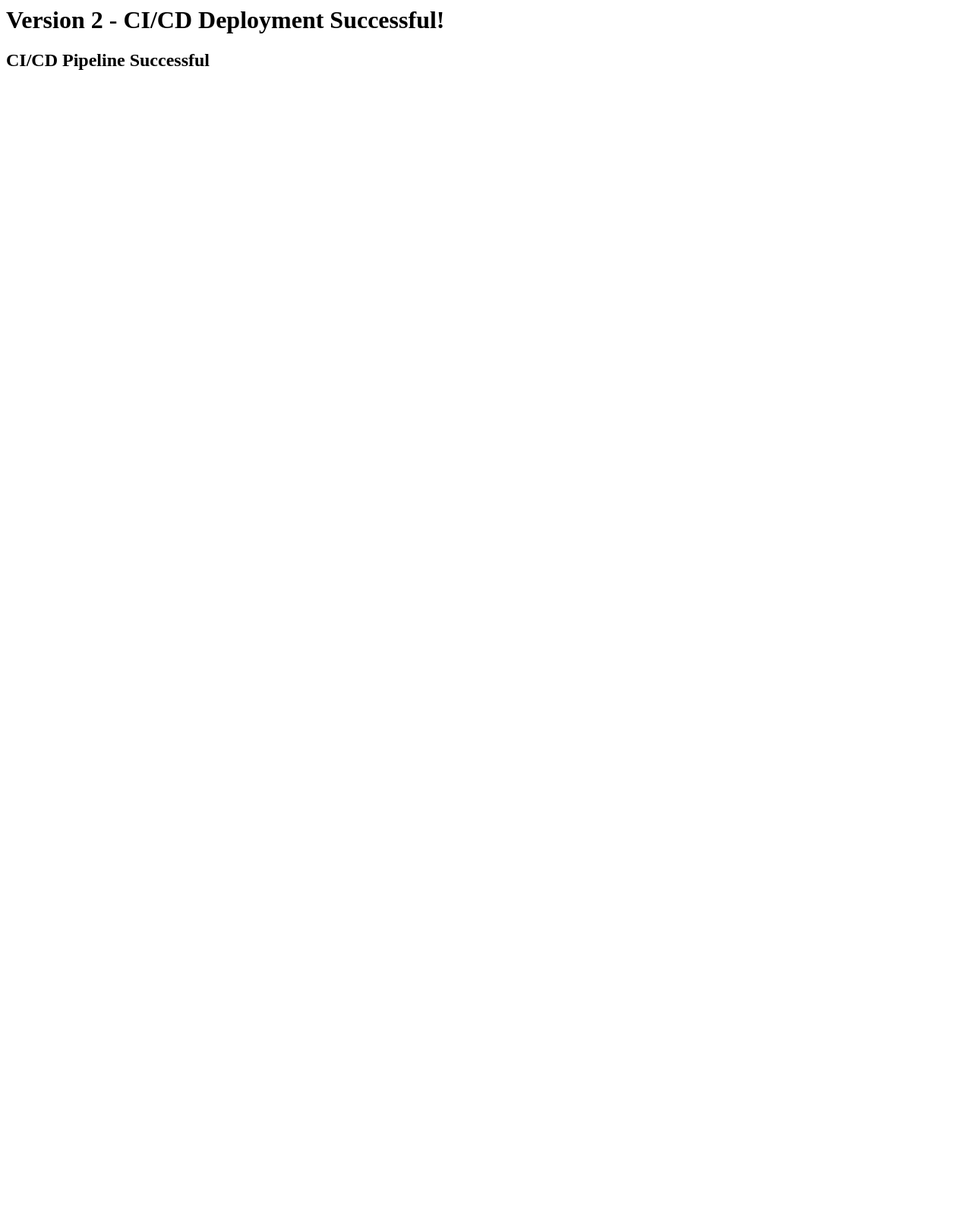
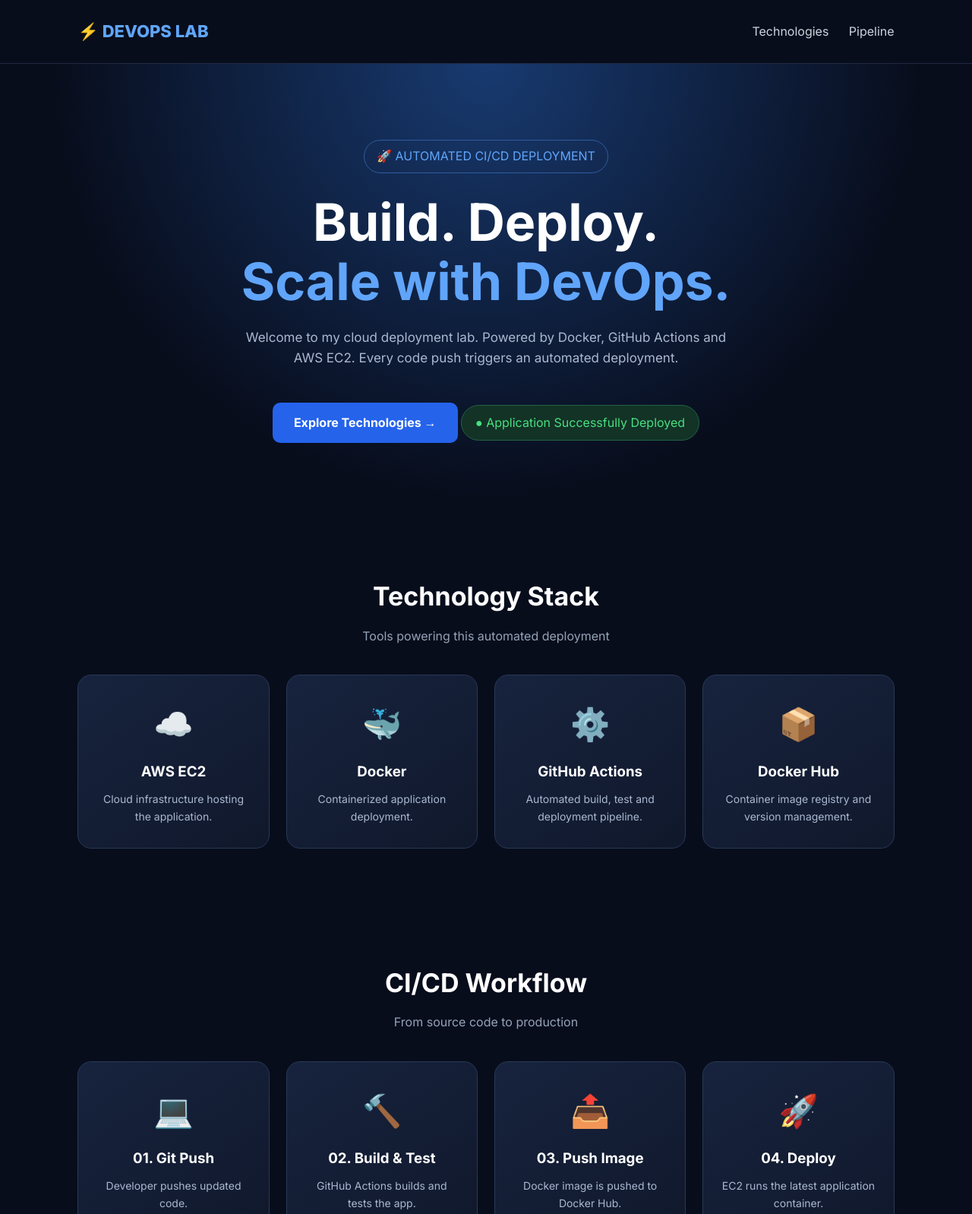
Before and after one commit to Mohdshaiqh/simple-cicd-app, a plain HTML site: page index.html in a window 1280 px wide. Shown: the top 1598 px of the page at 76% size. Before the commit the page ends 800 px from the top, so only its background shows below. Drawn offline with Linux system fonts and the light colour scheme.

Commit message:
upgraded code

```diff
--- a/index.html
+++ b/index.html
@@ -1,9 +1,190 @@
-<html>
+
+<!DOCTYPE html>
+<html lang="en">
 <head>
-    <title>My DevOps App</title>
+<meta charset="UTF-8">
+<meta name="viewport" content="width=device-width, initial-scale=1.0">
+<title>DevOps CI/CD Dashboard</title>
+
+<link rel="preconnect" href="https://fonts.googleapis.com">
+<link rel="preconnect" href="https://fonts.gstatic.com" crossorigin>
+<link href="https://fonts.googleapis.com/css2?family=Inter:wght@400;500;600;700;800&display=swap" rel="stylesheet">
+
+<style>
+* { margin: 0; padding: 0; box-sizing: border-box; }
+
+body {
+  font-family: 'Inter', sans-serif;
+  background: #080d1c;
+  color: #fff;
+  line-height: 1.6;
+}
+
+nav {
+  display: flex;
+  justify-content: space-between;
+  align-items: center;
+  padding: 24px 8%;
+  border-bottom: 1px solid #202943;
+}
+
+.logo { font-size: 22px; font-weight: 800; color: #60a5fa; }
+nav a { color: #cbd5e1; text-decoration: none; margin-left: 22px; }
+
+.hero {
+  padding: 100px 8%;
+  text-align: center;
+  background: radial-gradient(circle at top, #183a70, #080d1c 65%);
+}
+
+.tag {
+  color: #60a5fa;
+  border: 1px solid #315b9c;
+  padding: 8px 16px;
+  border-radius: 30px;
+  display: inline-block;
+  margin-bottom: 25px;
+}
+
+h1 { font-size: clamp(38px, 6vw, 68px); line-height: 1.15; }
+h1 span { color: #60a5fa; }
+
+.hero p {
+  color: #aab8d0;
+  max-width: 650px;
+  margin: 22px auto;
+  font-size: 17px;
+}
+
+.btn {
+  display: inline-block;
+  margin-top: 18px;
+  padding: 14px 28px;
+  background: #2563eb;
+  color: white;
+  border-radius: 10px;
+  text-decoration: none;
+  font-weight: 700;
+}
+
+.section { padding: 75px 8%; text-align: center; }
+.section h2 { font-size: 34px; margin-bottom: 12px; }
+.subtitle { color: #94a3b8; margin-bottom: 38px; }
+
+.cards {
+  display: grid;
+  grid-template-columns: repeat(auto-fit, minmax(220px, 1fr));
+  gap: 22px;
+}
+
+.card {
+  background: linear-gradient(145deg, #17233e, #10182b);
+  border: 1px solid #293957;
+  border-radius: 18px;
+  padding: 30px 22px;
+  transition: transform .3s, border-color .3s;
+}
+
+.card:hover { transform: translateY(-8px); border-color: #60a5fa; }
+.card .icon { font-size: 42px; margin-bottom: 15px; }
+.card h3 { margin-bottom: 10px; }
+.card p { color: #aab8d0; font-size: 14px; }
+
+.status {
+  display: inline-block;
+  margin-top: 25px;
+  color: #4ade80;
+  background: #123326;
+  border: 1px solid #236443;
+  padding: 10px 18px;
+  border-radius: 30px;
+}
+
+footer {
+  text-align: center;
+  padding: 30px;
+  color: #94a3b8;
+  border-top: 1px solid #202943;
+}
+
+@media(max-width: 600px) {
+  nav { padding: 18px 5%; }
+  nav a { margin-left: 8px; font-size: 12px; }
+  .hero { padding: 75px 5%; }
+  .section { padding: 55px 5%; }
+}
+</style>
 </head>
+
 <body>
-    <h1>Version 2 - CI/CD Deployment Successful!</h1>
-    <h2>CI/CD Pipeline Successful</h2>
+
+<nav>
+  <div class="logo">⚡ DEVOPS LAB</div>
+  <div>
+    <a href="#services">Technologies</a>
+    <a href="#pipeline">Pipeline</a>
+  </div>
+</nav>
+
+<section class="hero">
+  <div class="tag">🚀 AUTOMATED CI/CD DEPLOYMENT</div>
+  <h1>Build. Deploy.<br><span>Scale with DevOps.</span></h1>
+  <p>
+    Welcome to my cloud deployment lab.
+    Powered by Docker, GitHub Actions and AWS EC2.
+    Every code push triggers an automated deployment.
+  </p>
+  <a href="#services" class="btn">Explore Technologies →</a>
+  <div class="status">● Application Successfully Deployed</div>
+</section>
+
+<section class="section" id="services">
+  <h2>Technology Stack</h2>
+  <p class="subtitle">Tools powering this automated deployment</p>
+
+  <div class="cards">
+    <div class="card">
+      <div class="icon">☁️</div>
+      <h3>AWS EC2</h3>
+      <p>Cloud infrastructure hosting the application.</p>
+    </div>
+
+    <div class="card">
+      <div class="icon">🐳</div>
+      <h3>Docker</h3>
+      <p>Containerized application deployment.</p>
+    </div>
+
+    <div class="card">
+      <div class="icon">⚙️</div>
+      <h3>GitHub Actions</h3>
+      <p>Automated build, test and deployment pipeline.</p>
+    </div>
+
+    <div class="card">
+      <div class="icon">📦</div>
+      <h3>Docker Hub</h3>
+      <p>Container image registry and version management.</p>
+    </div>
+  </div>
+</section>
+
+<section class="section" id="pipeline">
+  <h2>CI/CD Workflow</h2>
+  <p class="subtitle">From source code to production</p>
+
+  <div class="cards">
+    <div class="card"><div class="icon">💻</div><h3>01. Git Push</h3><p>Developer pushes updated code.</p></div>
+    <div class="card"><div class="icon">🔨</div><h3>02. Build & Test</h3><p>GitHub Actions builds and tests the app.</p></div>
+    <div class="card"><div class="icon">📤</div><h3>03. Push Image</h3><p>Docker image is pushed to Docker Hub.</p></div>
+    <div class="card"><div class="icon">🚀</div><h3>04. Deploy</h3><p>EC2 runs the latest application container.</p></div>
+  </div>
+</section>
+
+<footer>
+  <p>Built with ❤️ | AWS + Docker + GitHub Actions</p>
+  <p>DevOps CI/CD Practical Project | 2026</p>
+</footer>
+
 </body>
 </html>
```
